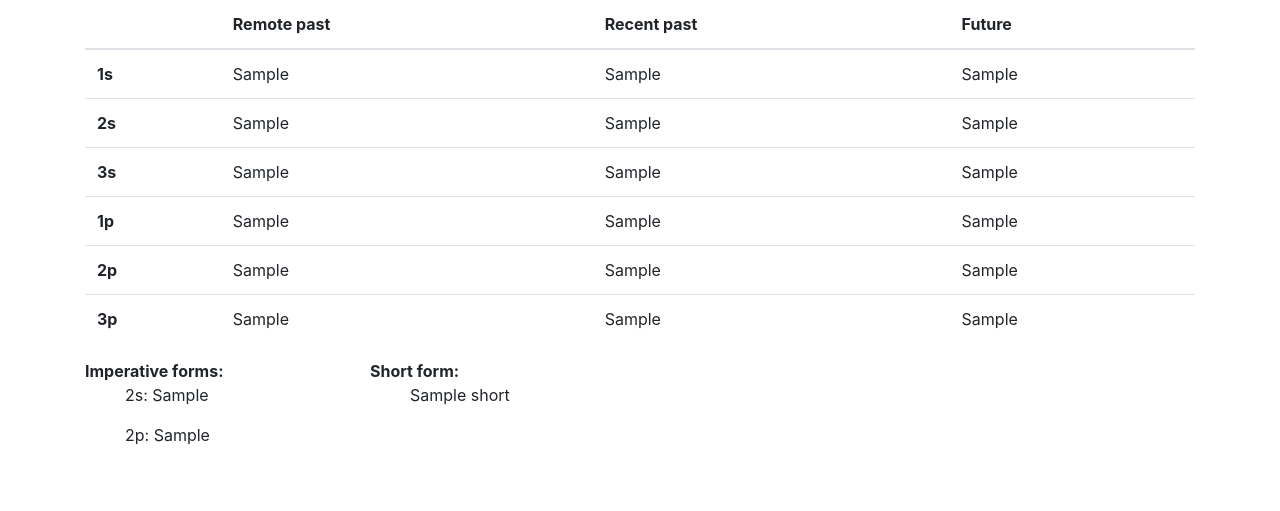
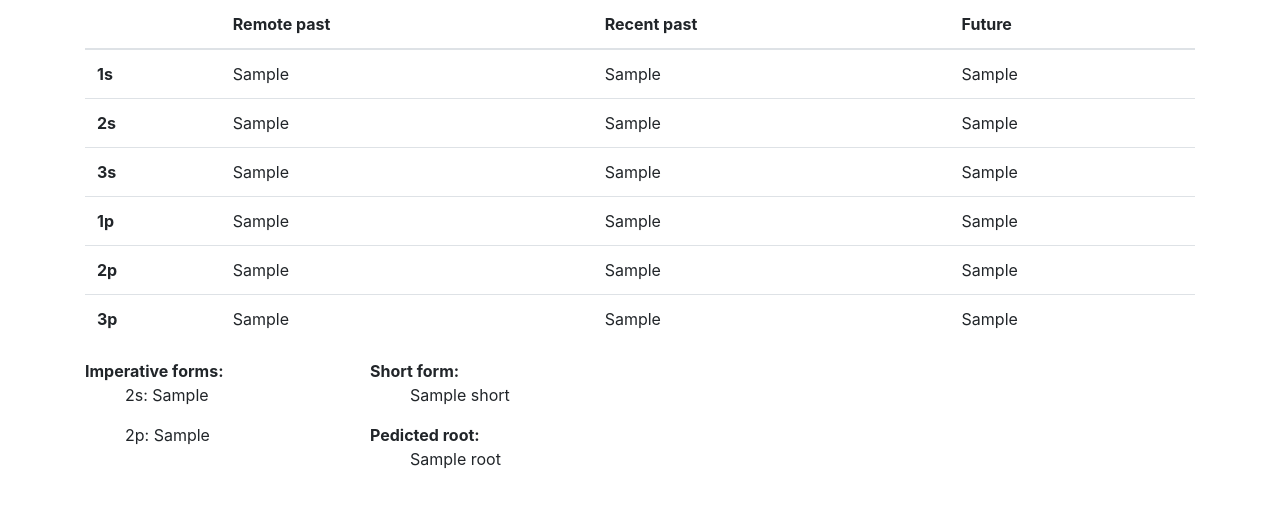
Before and after one commit to stevetasticsteve/kovol-services, a Flask app: template templates/verb_prediction/verb_prediction.html in a window 1280 px wide. Shown: the part 439-950 px from the top of the page. Before the commit the page ends 884 px from the top, so only its background shows below. Run offline with Flask 2, Linux system fonts and the light colour scheme; the template is opened without the code that fills it: values that come from a table or form of the project are taken from there, most other values are stand-ins (such as "Sample title", 1, 10 or a date in 2020); some libraries are stand-ins or nearby versions.

Commit message:
improvement to paradigm comparison

```diff
--- a/kovol_verbs/kovol_verbs.py
+++ b/kovol_verbs/kovol_verbs.py
@@ -330,6 +330,9 @@ class PredictedKovolVerb(KovolVerb):
         predicted = self.get_all_conjugations()
         actual = kovol_verb.get_all_conjugations()
         for o, p, a in zip(order, predicted, actual):
+            if o == "future_2s" or o == "future_2p":
+                if a.endswith(" ig"):
+                    a = a[:-3] # strip ig off of the comparison
             if a != p:
                 diff[o] = (a, p)
         self.errors = diff
--- a/templates/verb_prediction/paradigm.html
+++ b/templates/verb_prediction/paradigm.html
@@ -53,12 +53,18 @@
             <ul {% if 'singular_imperative' in verb.errors %}style="color: red;"{% endif %}>2s: {{ verb.singular_imperative }}</ul>
             <ul {% if 'plural_imperative' in verb.errors %}style="color: red;"{% endif %}>2p: {{ verb.plural_imperative }}</ul>
         </div>
-        {% if verb.short %}
+
         <div class="col-sm-3">
+            {% if verb.short %}
             <strong>Short form:</strong>
             <ul>{{verb.short}}</ul>
+            {% endif %}
+            {% if verb.root %}
+            <strong>Pedicted root:</strong>
+            <ul>{{verb.root}}</ul>
+            {% endif %}
         </div>
-        {% endif %}
+
     </div>
     <br>
 </div>
```
Also changed, not shown: 1 other file.
